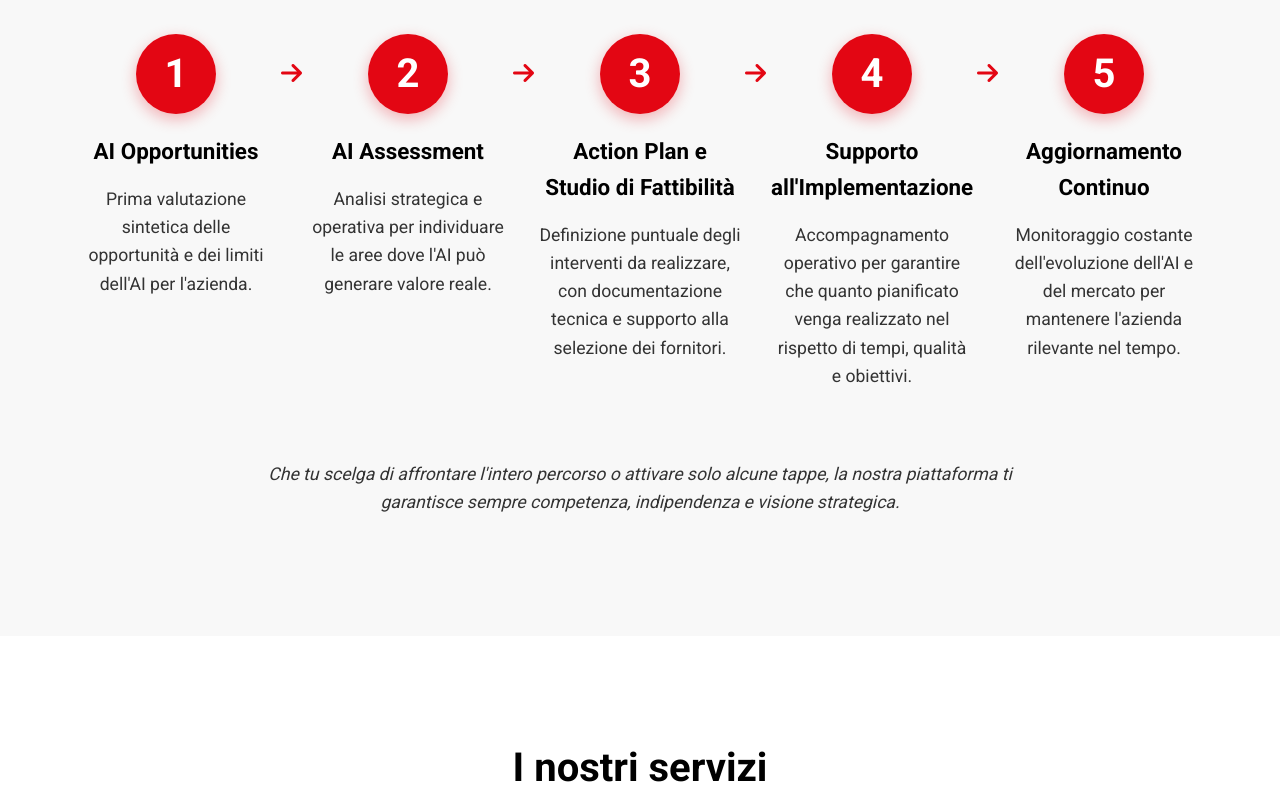
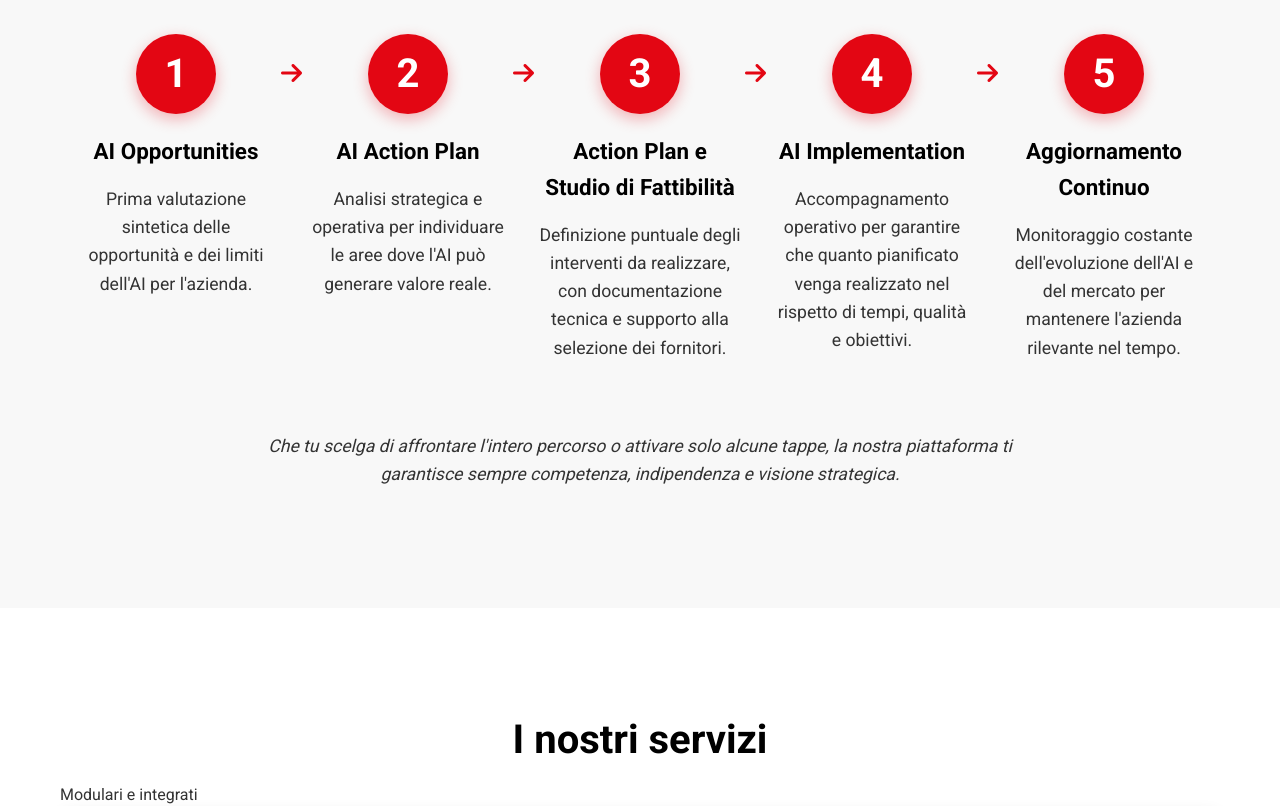
Before and after one commit to Sidi-sidi-cloud/piattaforma, a plain HTML site: page index.html in a window 1280 px wide. Shown: the part 1560-2366 px from the top of the page. Drawn offline with Linux system fonts and the light colour scheme.

Commit message:
Update index.html

```diff
--- a/index.html
+++ b/index.html
@@ -82,7 +82,7 @@
                         <i class="fas fa-arrow-right"></i>
                     </div>
                     <div class="step-title">
-                        <h3>AI Assessment</h3>
+                        <h3>AI Action Plan</h3>
                     </div>
                     <div class="step-description">
                         <p>Analisi strategica e operativa per individuare le aree dove l'AI può generare valore reale.</p>
@@ -108,7 +108,7 @@
                         <i class="fas fa-arrow-right"></i>
                     </div>
                     <div class="step-title">
-                        <h3>Supporto all'Implementazione</h3>
+                        <h3>AI Implementation</h3>
                     </div>
                     <div class="step-description">
                         <p>Accompagnamento operativo per garantire che quanto pianificato venga realizzato nel rispetto di tempi, qualità e obiettivi.</p>
@@ -179,7 +179,7 @@
                     <i class="fas fa-tasks"></i>
                 </div>
                 <div class="service-content">
-                    <h3>Action Plan e Studio di Fattibilità</h3>
+                    <h3>AI Project Management</h3>
                     <h4>Dalla strategia all'azione.</h4>
                     <p>Una volta individuate le priorità, si passa a <strong>definire cosa implementare nel concreto</strong> e con quali risorse. Forniamo tutti gli elementi necessari per procedere in modo <strong>chiaro, efficace e protetto</strong>.</p>
                     <p>Cosa viene prodotto:</p>
```
